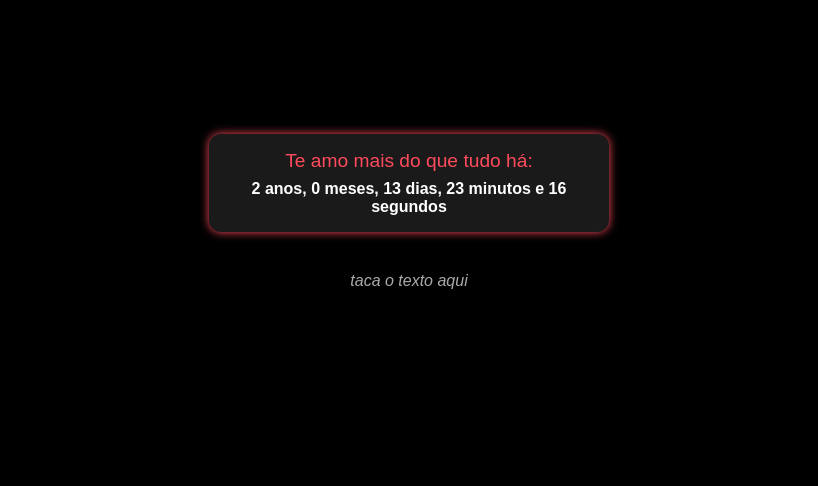
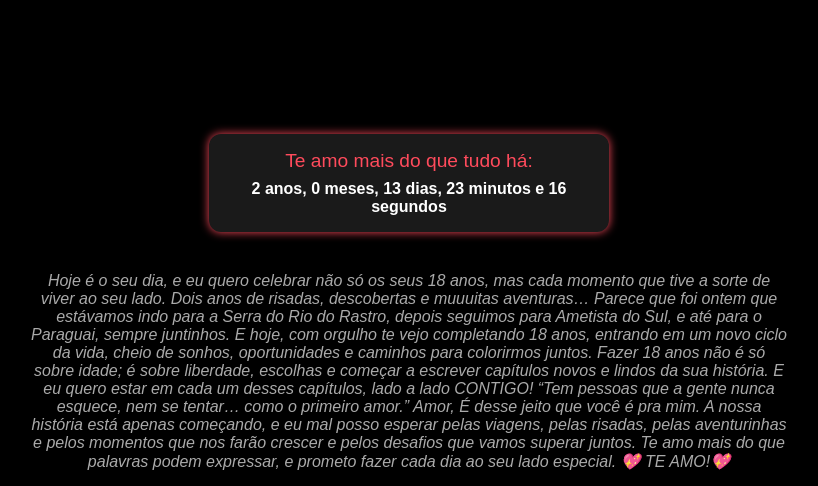
Before and after one commit to AlexandreStacksCode/feliz_aniversario_meu_amor-, a plain HTML site: page index.html in a window 1280 px wide. Shown: the part 714-1200 px from the top of the page, without its empty margins (231-1049 px from the left). Before the commit the page ends 1019 px from the top, so only its background shows below. Drawn offline with Linux system fonts and the light colour scheme.

Commit message:
Update index.html

```diff
--- a/index.html
+++ b/index.html
@@ -167,7 +167,19 @@
   </div>
 
   <div class="texto-futuro">
-    taca o texto aqui
+    Hoje é o seu dia, e eu quero celebrar não só os seus 18 anos, mas cada momento que tive a sorte de viver ao seu lado. Dois anos de risadas, descobertas e muuuitas aventuras…
+
+Parece que foi ontem que estávamos indo para a Serra do Rio do Rastro, depois seguimos para Ametista do Sul, e até para o Paraguai, sempre juntinhos. E hoje, com orgulho te vejo completando 18 anos, entrando em um novo ciclo da vida, cheio de sonhos, oportunidades e caminhos para colorirmos juntos.
+
+Fazer 18 anos não é só sobre idade; é sobre liberdade, escolhas e começar a escrever capítulos novos e lindos da sua história. E eu quero estar em cada um desses capítulos, lado a lado CONTIGO!
+
+“Tem pessoas que a gente nunca esquece, nem se tentar… como o primeiro amor.”
+Amor, É desse jeito que você é pra mim. A nossa história está apenas começando, e eu mal posso esperar pelas viagens, pelas risadas, pelas aventurinhas e pelos momentos que nos farão crescer e pelos desafios que vamos superar juntos.
+
+Te amo mais do que palavras podem expressar, e prometo fazer cada dia ao seu lado especial. 💖
+
+    TE AMO!💖
+
   </div>
 
   <script>
```
